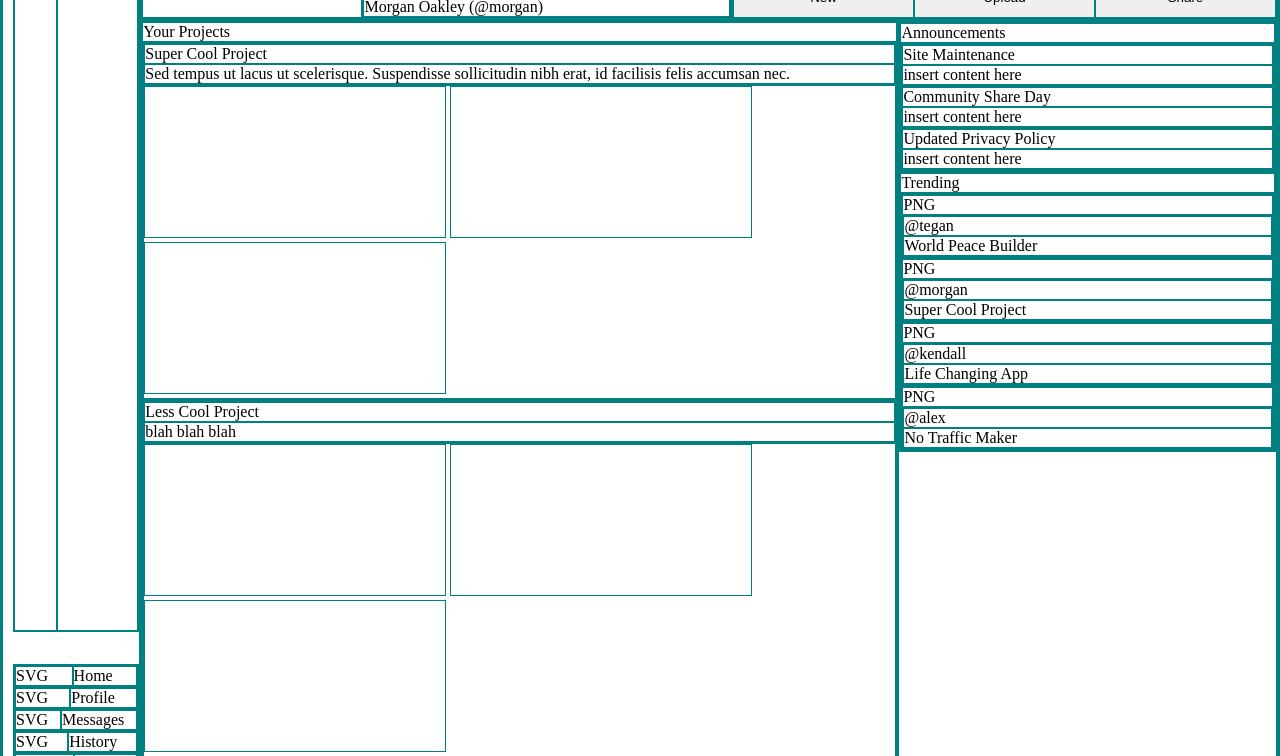
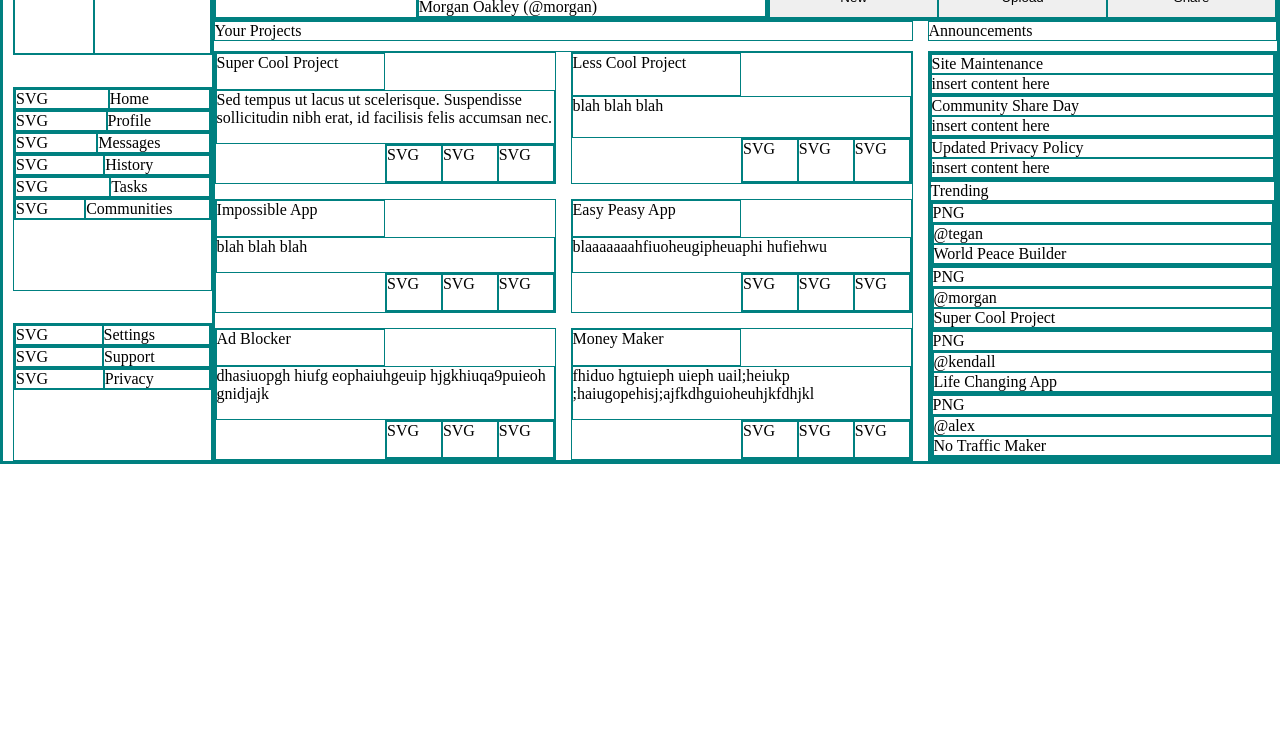
Before and after one commit to chaoticmewtral/admin-dashboard, a plain HTML site: page index.html in a window 1280 px wide. Shown: the part 50-806 px from the top of the page. Drawn offline with Linux system fonts and the light colour scheme.

Commit message:
Add to index and style
Moved grid items in main section. Removed extra divs. Added gaps to some grids.

```diff
--- a/index.html
+++ b/index.html
@@ -78,79 +78,72 @@
         </div>
     </div>
     <main>
+        <p>Your Projects</p>
+        <p>Announcements</p>
         <div id="projects">
-            <p>Your Projects</p>
-            <div id="cards">
-                <div>
-                    <p>Super Cool Project</p>
-                    <p>Sed tempus ut lacus ut scelerisque. Suspendisse sollicitudin nibh erat, id facilisis felis accumsan nec.</p>
-                </div>
+            <div class="card">
+
+                    <p class="title">Super Cool Project</p>
+                    <p class="description">Sed tempus ut lacus ut scelerisque. Suspendisse sollicitudin nibh erat, id facilisis felis accumsan nec.</p>
                 <div class="icons">
-                    <svg>SVG</svg>
-                    <svg>SVG</svg>
-                    <svg>SVG</svg>
+                    <div class="svg">SVG</div>
+                    <div class="svg">SVG</div>
+                    <div class="svg">SVG</div>
                 </div>
             </div>
-            <div id="card">
-                <div>
-                    <p>Less Cool Project</p>
-                    <p>blah blah blah</p>
-                </div>
+            <div class="card">
+
+                    <p class="title">Less Cool Project</p>
+                    <p class="description">blah blah blah</p>
                 <div class="icons">
-                    <svg>SVG</svg>
-                    <svg>SVG</svg>
-                    <svg>SVG</svg>
+                    <div class="svg">SVG</div>
+                    <div class="svg">SVG</div>
+                    <div class="svg">SVG</div>
                 </div>
             </div>
-            <div id="card">
-                <div>
-                    <p>Impossible App</p>
-                    <p>blah blah blah</p>
-                </div>
+            <div class="card">
+
+                    <p class="title">Impossible App</p>
+                    <p class="description">blah blah blah</p>
                 <div class="icons">
-                    <svg>SVG</svg>
-                    <svg>SVG</svg>
-                    <svg>SVG</svg>
+                    <div class="svg">SVG</div>
+                    <div class="svg">SVG</div>
+                    <div class="svg">SVG</div>
                 </div>
             </div>
-            <div id="card">
-                <div>
-                    <p>Easy Peasy App</p>
-                    <p>blaaaaaaahfiuoheugipheuaphi hufiehwu</p>
-                </div>
+            <div class="card">
+
+                    <p class="title">Easy Peasy App</p>
+                    <p class="description">blaaaaaaahfiuoheugipheuaphi hufiehwu</p>
                 <div class="icons">
-                    <svg>SVG</svg>
-                    <svg>SVG</svg>
-                    <svg>SVG</svg>
+                    <div class="svg">SVG</div>
+                    <div class="svg">SVG</div>
+                    <div class="svg">SVG</div>
                 </div>
             </div>
-            <div id="card">
-                <div>
-                    <p>Ad Blocker</p>
-                    <p>dhasiuopgh hiufg eophaiuhgeuip hjgkhiuqa9puieoh gnidjajk</p>
-                </div>
+            <div class="card">
+
+                    <p class="title">Ad Blocker</p>
+                    <p class="description">dhasiuopgh hiufg eophaiuhgeuip hjgkhiuqa9puieoh gnidjajk</p>
                 <div class="icons">
-                    <svg>SVG</svg>
-                    <svg>SVG</svg>
-                    <svg>SVG</svg>
+                    <div class="svg">SVG</div>
+                    <div class="svg">SVG</div>
+                    <div class="svg">SVG</div>
                 </div>
             </div>
-            <div id="card">
-                <div>
-                    <p>Money Maker</p>
-                    <p>fhiduo hgtuieph uieph uail;heiukp ;haiugopehisj;ajfkdhguioheuhjkfdhjkl</p>
-                </div>
+            <div class="card">
+
+                    <p class="title">Money Maker</p>
+                    <p class="description">fhiduo hgtuieph uieph uail;heiukp ;haiugopehisj;ajfkdhguioheuhjkfdhjkl</p>
                 <div class="icons">
-                    <svg>SVG</svg>
-                    <svg>SVG</svg>
-                    <svg>SVG</svg>
+                    <div class="svg">SVG</div>
+                    <div class="svg">SVG</div>
+                    <div class="svg">SVG</div>
                 </div>
             </div>
         </div>
         <div id="announcements">
             <div class="announcements">
-                <p>Announcements</p>
-                <div>
                 <div>
                     <p>Site Maintenance</p>
                     <p>insert content here</p>
@@ -162,7 +155,6 @@
                 <div>
                     <p>Updated Privacy Policy</p>
                     <p>insert content here</p>
-                    </div>
                 </div>
             </div>
             <div class="trending">
--- a/style.css
+++ b/style.css
@@ -67,8 +67,38 @@ main {
     grid-area: main;
     display: grid;
     grid-template-columns: 2fr 1fr;
+    gap: 10px 15px;
 }
 
 #projects {
     display: grid;
+    grid-template-columns: repeat(auto-fit, minmax(250px, 1fr));
+    gap: 15px;
 }
+
+.card {
+    display: grid;
+    grid-template-columns: 1fr 1fr;
+    grid-template-areas:
+        "project-name ."
+        "project-desc project-desc"
+        ". action-icons"
+}
+
+.card .title {
+    grid-area: project-name;
+}
+
+.card .description {
+    grid-area: project-desc;
+}
+
+.card .icons {
+    grid-area: action-icons;
+    display: grid;
+    grid-template-columns: 1fr 1fr 1fr;
+}
+
+#announcements {
+
+}
```
Lines whose indentation alone changed are shown as unchanged.
